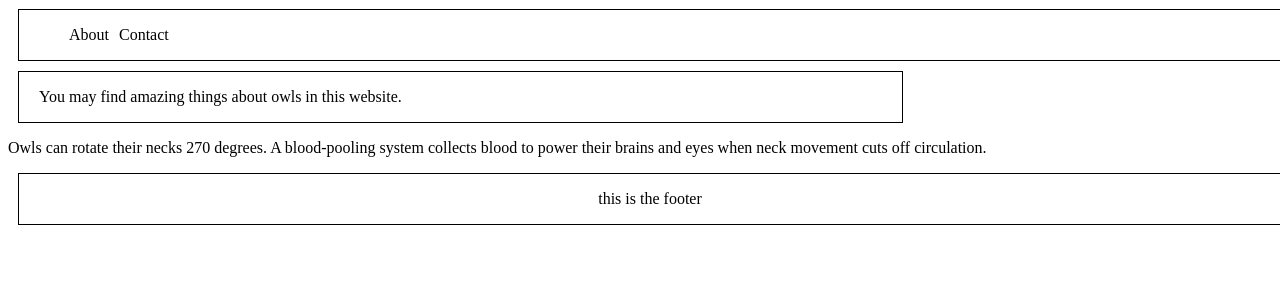
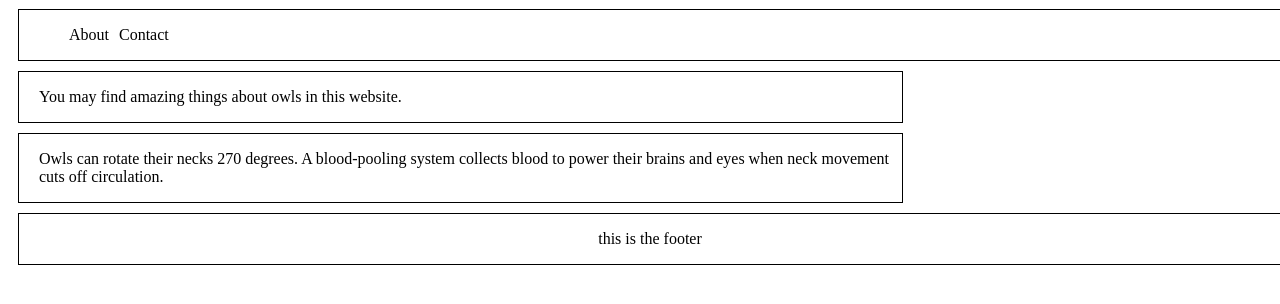
Before and after one commit to HazemBittar/semantic-layout-exercise, a plain HTML site: page index.html in a window 1280 px wide. Shown: the part 122-426 px from the top of the page. Drawn offline with Linux system fonts and the light colour scheme.

Commit message:
added some styling for the article section

```diff
--- a/styles.css
+++ b/styles.css
@@ -53,3 +53,12 @@ section {
     margin: 10px;
     padding-left: 20px;
 }
+
+article {
+    border: 1px solid black;
+    width: 70%;
+    height: 30%;
+    text-align: start;
+    margin: 10px;
+    padding-left: 20px;
+}
```
